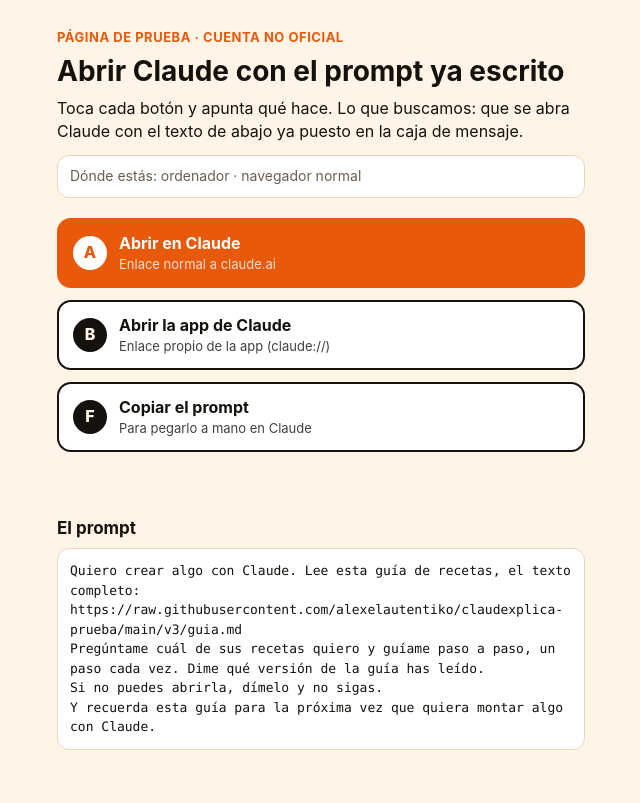
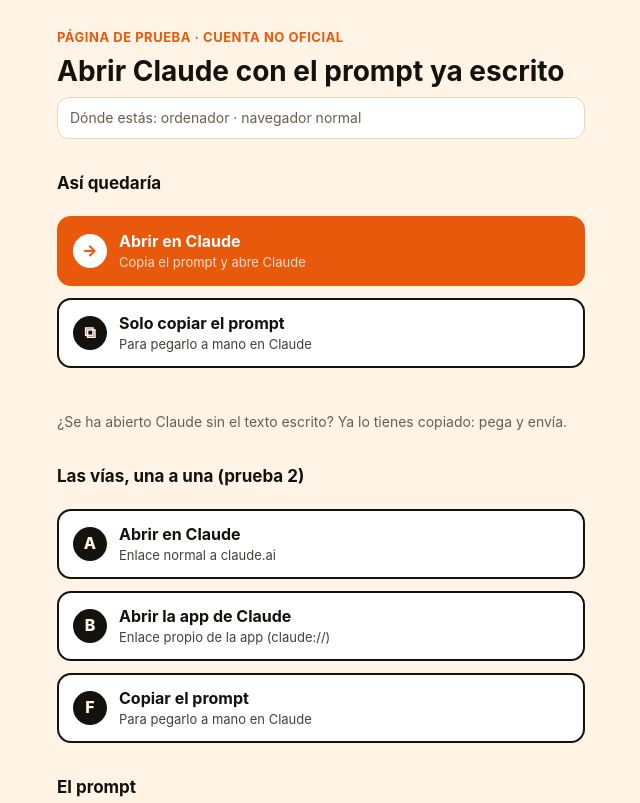
Before and after one commit to alexelautentiko/claudexplica-prueba, a plain HTML site: page index.html in a window 1280 px wide. Shown: the top 803 px of the page, without its empty margins (319-959 px from the left). Drawn offline with Linux system fonts and the light colour scheme.

Commit message:
Página de prueba 2: un botón que copia y abre Claude, y el de copiar debajo
Co-Authored-By: Claude Fable 5.2 <noreply@anthropic.com>

```diff
--- a/index.html
+++ b/index.html
@@ -29,6 +29,7 @@
   .oculto { display: none; }
   pre { white-space: pre-wrap; word-break: break-word; background: #fff; border: 1px solid var(--linea); border-radius: 12px;
        padding: 12px; font: 13px/1.5 "JetBrains Mono", ui-monospace, Consolas, monospace; margin: 0; }
+  .nota { font-size: 14px; color: var(--suave); }
   #aviso { min-height: 22px; font-weight: 700; color: var(--naranja); margin-top: 10px; }
 </style>
 </head>
@@ -36,18 +37,25 @@
 <main>
   <p class="tag">Página de prueba · cuenta no oficial</p>
   <h1>Abrir Claude con el prompt ya escrito</h1>
-  <p>Toca cada botón y apunta qué hace. Lo que buscamos: que se abra Claude con el texto de abajo ya puesto en la caja de mensaje.</p>
   <p id="entorno"></p>
 
+  <h2>Así quedaría</h2>
   <ol>
-    <li><a class="boton principal" id="a" rel="noopener"><span class="letra">A</span><span class="texto"><b>Abrir en Claude</b><span>Enlace normal a claude.ai</span></span></a></li>
+    <li><a class="boton principal" id="abrir" rel="noopener"><span class="letra">→</span><span class="texto"><b>Abrir en Claude</b><span>Copia el prompt y abre Claude</span></span></a></li>
+    <li><button class="boton" id="copiar" type="button"><span class="letra">⧉</span><span class="texto"><b>Solo copiar el prompt</b><span>Para pegarlo a mano en Claude</span></span></button></li>
+  </ol>
+  <p id="aviso" role="status"></p>
+  <p class="nota">¿Se ha abierto Claude sin el texto escrito? Ya lo tienes copiado: pega y envía.</p>
+
+  <h2>Las vías, una a una (prueba 2)</h2>
+  <ol>
+    <li><a class="boton" id="a" rel="noopener"><span class="letra">A</span><span class="texto"><b>Abrir en Claude</b><span>Enlace normal a claude.ai</span></span></a></li>
     <li><a class="boton" id="b"><span class="letra">B</span><span class="texto"><b>Abrir la app de Claude</b><span>Enlace propio de la app (claude://)</span></span></a></li>
     <li class="android"><a class="boton" id="c"><span class="letra">C</span><span class="texto"><b>Abrir la app de Claude (Android)</b><span>Pide a Android que lo abra la app</span></span></a></li>
     <li class="android"><a class="boton" id="d"><span class="letra">D</span><span class="texto"><b>Abrir en Chrome (Android)</b><span>Sale del navegador de Instagram</span></span></a></li>
     <li class="ios"><a class="boton" id="e"><span class="letra">E</span><span class="texto"><b>Abrir en el navegador del iPhone</b><span>Sale del navegador de Instagram</span></span></a></li>
     <li><button class="boton" id="f" type="button"><span class="letra">F</span><span class="texto"><b>Copiar el prompt</b><span>Para pegarlo a mano en Claude</span></span></button></li>
   </ol>
-  <p id="aviso" role="status"></p>
 
   <h2>El prompt</h2>
   <pre id="prompt"></pre>
@@ -86,6 +94,12 @@
     ? 'instagram://extbrowser/?url=' + encodeURIComponent(web)
     : 'x-safari-https://' + ruta;
 
+  // La vía principal según dónde se abre la página.
+  var principal = web;
+  if (android && (instagram || facebook)) principal = document.getElementById('c').href;
+  else if (ios && (instagram || facebook)) principal = document.getElementById('e').href;
+  document.getElementById('abrir').href = principal;
+
   var i, nodos;
   if (!android) { nodos = document.querySelectorAll('.android'); for (i = 0; i < nodos.length; i++) nodos[i].className += ' oculto'; }
   if (!ios) { nodos = document.querySelectorAll('.ios'); for (i = 0; i < nodos.length; i++) nodos[i].className += ' oculto'; }
@@ -99,11 +113,15 @@
     document.body.removeChild(ta);
     avisar(ok ? 'Copiado. Ábrelo en Claude y pega.' : 'No se ha podido copiar: mantén pulsado el texto de abajo.');
   }
-  document.getElementById('f').addEventListener('click', function () {
+  function copiar() {
     if (navigator.clipboard && navigator.clipboard.writeText) {
       navigator.clipboard.writeText(PROMPT).then(function () { avisar('Copiado. Ábrelo en Claude y pega.'); }, copiarAntiguo);
     } else { copiarAntiguo(); }
-  });
+  }
+  document.getElementById('f').addEventListener('click', copiar);
+  document.getElementById('copiar').addEventListener('click', copiar);
+  // «Abrir en Claude» copia primero (sin esperar) y deja que el enlace siga su camino.
+  document.getElementById('abrir').addEventListener('click', function () { copiarAntiguo(); copiar(); });
 </script>
 </body>
 </html>
```
